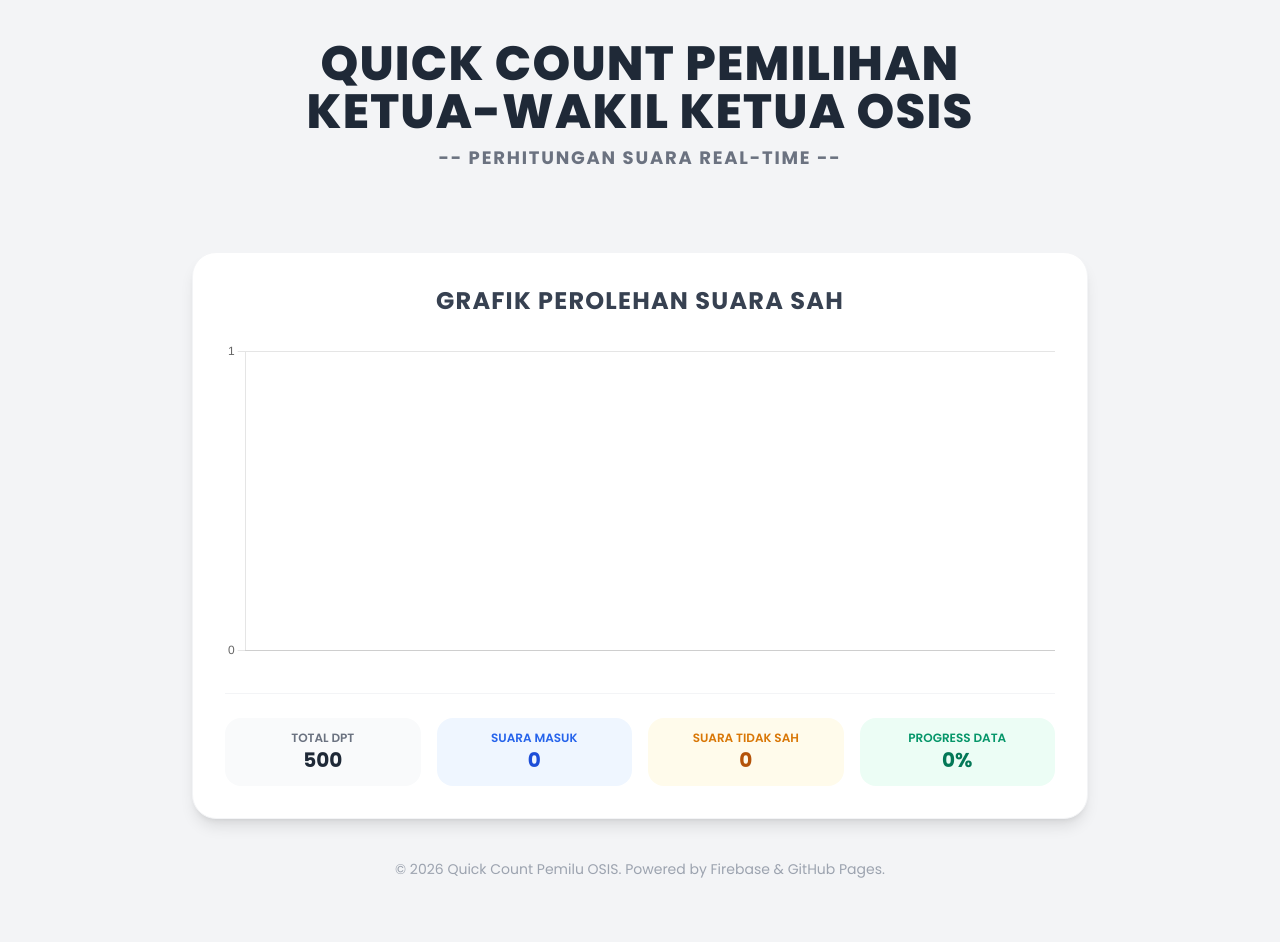
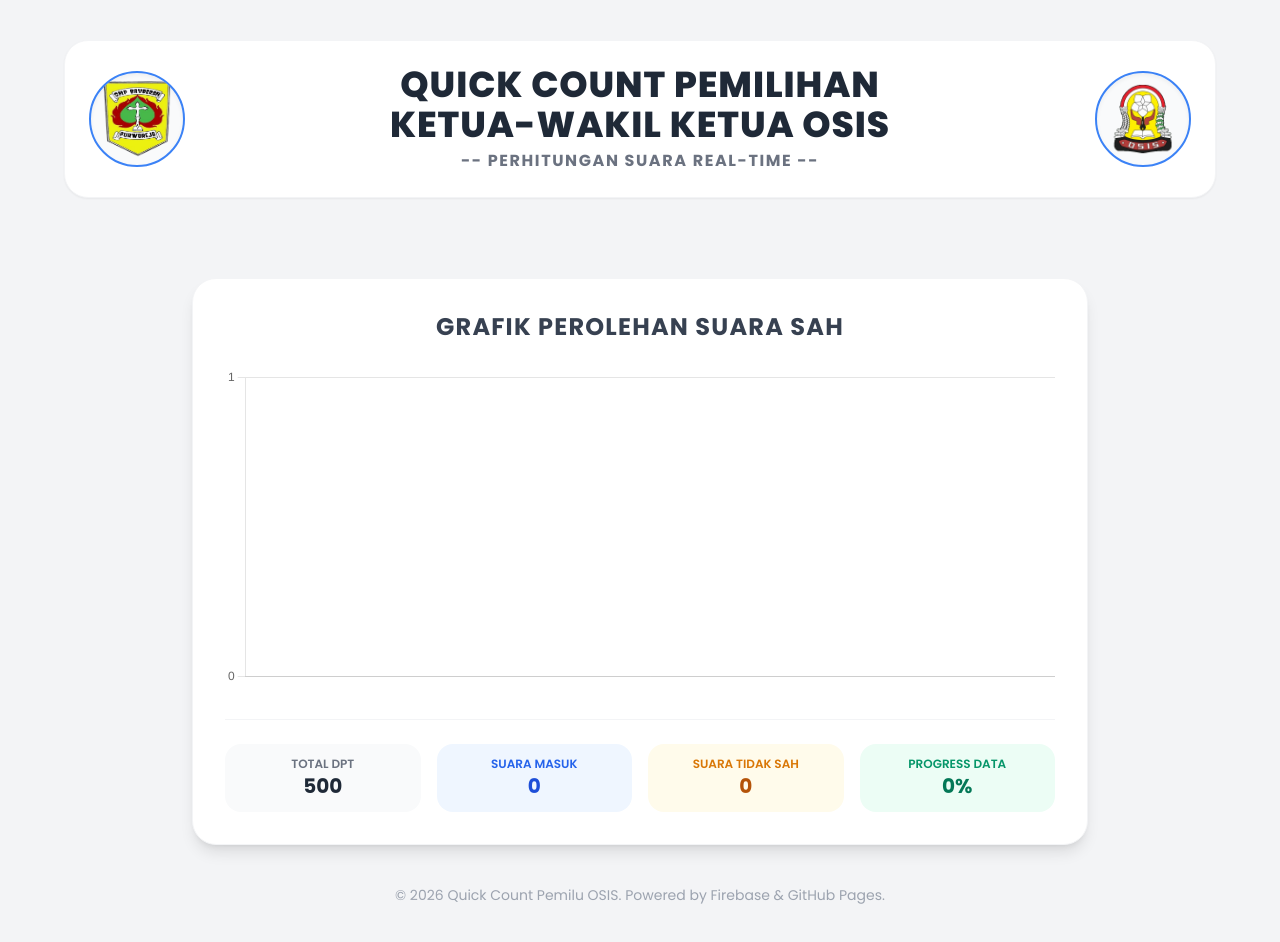
Before and after one commit to natanaelagung432-boop/quick-count-osis, a plain HTML site: page display.html in a window 1280 px wide. Before the commit the page ends 919 px from the top, so only its background shows below. Drawn offline with nearby package versions, Linux system fonts and the light colour scheme; no server answers.

Commit message:
Update display.html

```diff
--- a/display.html
+++ b/display.html
@@ -16,20 +16,45 @@
 </head>
 <body class="bg-gray-100 min-h-screen flex flex-col justify-between items-center p-4 md:p-6">
 
-    <!-- Header & Judul Utama (Sesuai Sketsa) -->
-    <header class="text-center my-4 w-full max-w-6xl">
-        <h1 id="judulPemilihan" class="text-2xl md:text-4xl lg:text-5xl font-black text-gray-800 tracking-wide uppercase leading-tight">
-            QUICK COUNT PEMILIHAN<br class="hidden sm:inline"> KETUA-WAKIL KETUA OSIS
-        </h1>
-        <p id="namaSekolah" class="mt-2 text-sm md:text-lg font-bold text-gray-500 tracking-widest uppercase">
-            -- PERHITUNGAN SUARA REAL-TIME --
-        </p>
+    <!-- Header & Judul Utama dengan Logo Kiri & Kanan -->
+    <header class="w-full max-w-6xl my-4">
+        <div class="flex items-center justify-between gap-4 bg-white p-4 md:p-6 rounded-3xl shadow-sm border border-gray-100">
+
+            <!-- Logo Sekolah (Kiri) -->
+            <div class="flex-shrink-0 w-16 h-16 sm:w-20 sm:h-20 md:w-24 md:h-24 bg-gray-50 border-2 border-blue-500 rounded-full p-2 overflow-hidden flex items-center justify-center shadow-inner">
+                <img id="displayLogoSekolah"
+                     src="assets/logo-sekolah.png"
+                     alt="Logo Sekolah"
+                     class="w-full h-full object-contain"
+                     onerror="this.onerror=null; this.src='assets/logo-sekolah.jpg';">
+            </div>
+
+            <!-- Teks Judul Utama (Tengah) -->
+            <div class="text-center flex-grow">
+                <h1 id="judulPemilihan" class="text-lg sm:text-2xl md:text-3xl lg:text-4xl font-black text-gray-800 tracking-wide uppercase leading-tight">
+                    QUICK COUNT PEMILIHAN<br class="hidden sm:inline"> KETUA-WAKIL KETUA OSIS
+                </h1>
+                <p id="namaSekolah" class="mt-1 text-xs sm:text-sm md:text-base font-bold text-gray-500 tracking-widest uppercase">
+                    -- PERHITUNGAN SUARA REAL-TIME --
+                </p>
+            </div>
+
+            <!-- Logo OSIS (Kanan) -->
+            <div class="flex-shrink-0 w-16 h-16 sm:w-20 sm:h-20 md:w-24 md:h-24 bg-gray-50 border-2 border-blue-500 rounded-full p-2 overflow-hidden flex items-center justify-center shadow-inner">
+                <img id="displayLogoOsis"
+                     src="assets/logo-osis.png"
+                     alt="Logo OSIS"
+                     class="w-full h-full object-contain"
+                     onerror="this.onerror=null; this.src='assets/logo-osis.jpg';">
+            </div>
+
+        </div>
     </header>
 
     <!-- Main Container: Cards Paslon & Chart -->
     <main class="w-full max-w-7xl flex-grow flex flex-col items-center justify-center space-y-10 my-6">
 
-        <!-- Grid Cards Paslon (Dinamis dari Firebase & Presisi Sesuai Sketsa) -->
+        <!-- Grid Cards Paslon (Dinamis dari Firebase) -->
         <div id="paslonContainer" class="w-full flex flex-wrap items-center justify-center gap-6 md:gap-8">
             <!-- Kartu Paslon akan dirender secara dinamis melalui JavaScript -->
         </div>
@@ -131,7 +156,7 @@
             const totalSuaraMasuk = totalSuaraSah + suaraTidakSah;
             const totalDpt = settings.total_dpt || 500;
 
-            // 3. Render Cards Paslon (Presisi Sesuai Sketsa)
+            // 3. Render Cards Paslon
             paslonContainer.innerHTML = '';
             const labelsChart = [];
             const dataChart = [];
@@ -150,7 +175,7 @@
                 card.className = "w-full sm:w-80 md:w-96 bg-blue-500 rounded-3xl p-5 md:p-6 shadow-xl text-white flex flex-col justify-between transform hover:scale-105 transition duration-300 relative border-4 border-blue-400";
 
                 card.innerHTML = `
-                    <!-- Wadah Dua Foto Calon (Kuning/Orange di Sketsa) -->
+                    <!-- Wadah Dua Foto Calon -->
                     <div class="grid grid-cols-2 gap-3 md:gap-4 mb-4">
                         <!-- Foto Ketua -->
                         <div class="bg-amber-400 rounded-2xl h-44 sm:h-48 md:h-52 overflow-hidden shadow-inner flex items-center justify-center p-1 border-2 border-amber-300">
@@ -169,14 +194,14 @@
                         </div>
                     </div>
 
-                    <!-- Nomor Urut Lingkaran (Tengah Bawah Antara Foto & Nama) -->
+                    <!-- Nomor Urut Lingkaran -->
                     <div class="relative flex items-center justify-center my-2">
                         <div class="w-12 h-12 md:w-14 md:h-14 bg-amber-500 text-white font-extrabold text-xl md:text-2xl rounded-full border-4 border-white shadow-lg flex items-center justify-center z-10">
                             ${noUrut}
                         </div>
                     </div>
 
-                    <!-- Nama Ketua (Kiri) & Nama Wakil (Kanan) -->
+                    <!-- Nama Ketua & Wakil -->
                     <div class="grid grid-cols-2 gap-2 text-center text-xs md:text-sm font-bold tracking-wide mt-1 pb-3 border-b border-blue-400">
                         <div class="truncate px-1">${paslon.nama_ketua || 'Nama Ketua'}</div>
                         <div class="truncate px-1">${paslon.nama_wakil || 'Nama Wakil'}</div>
```
